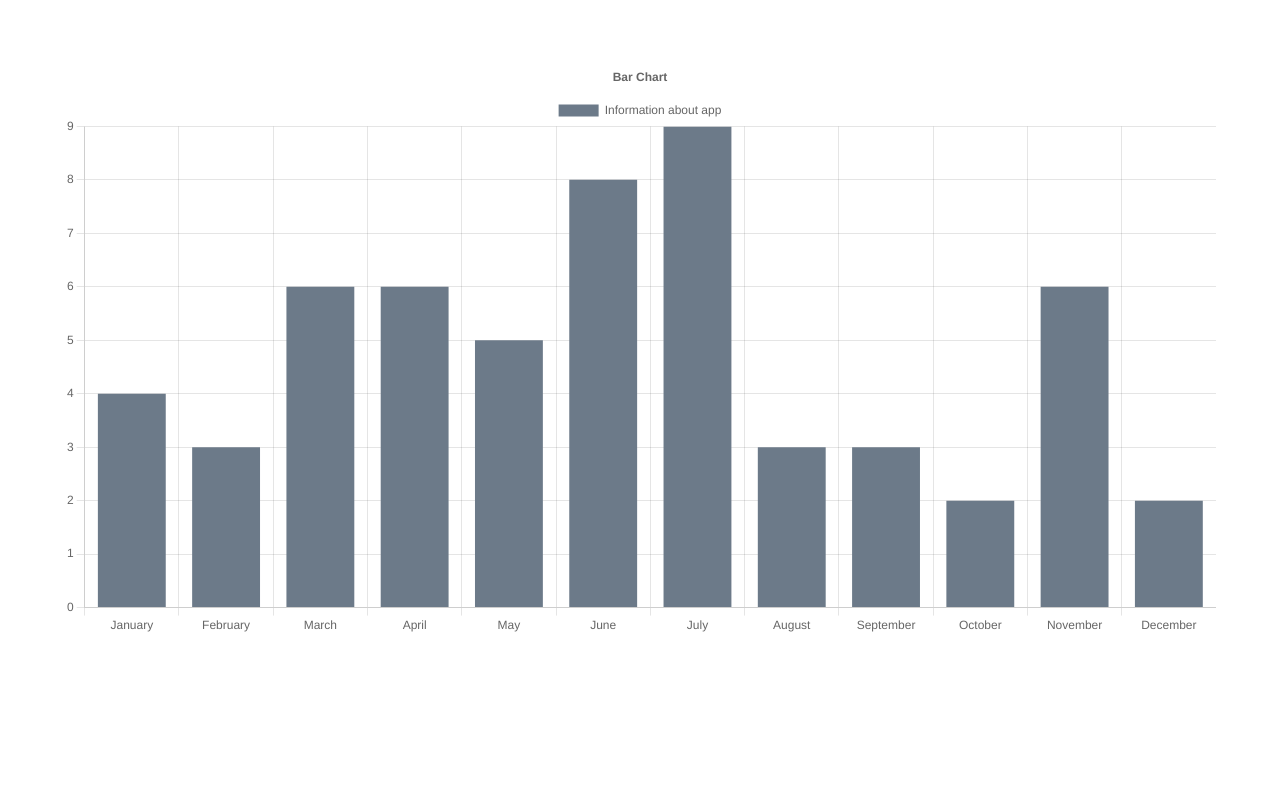
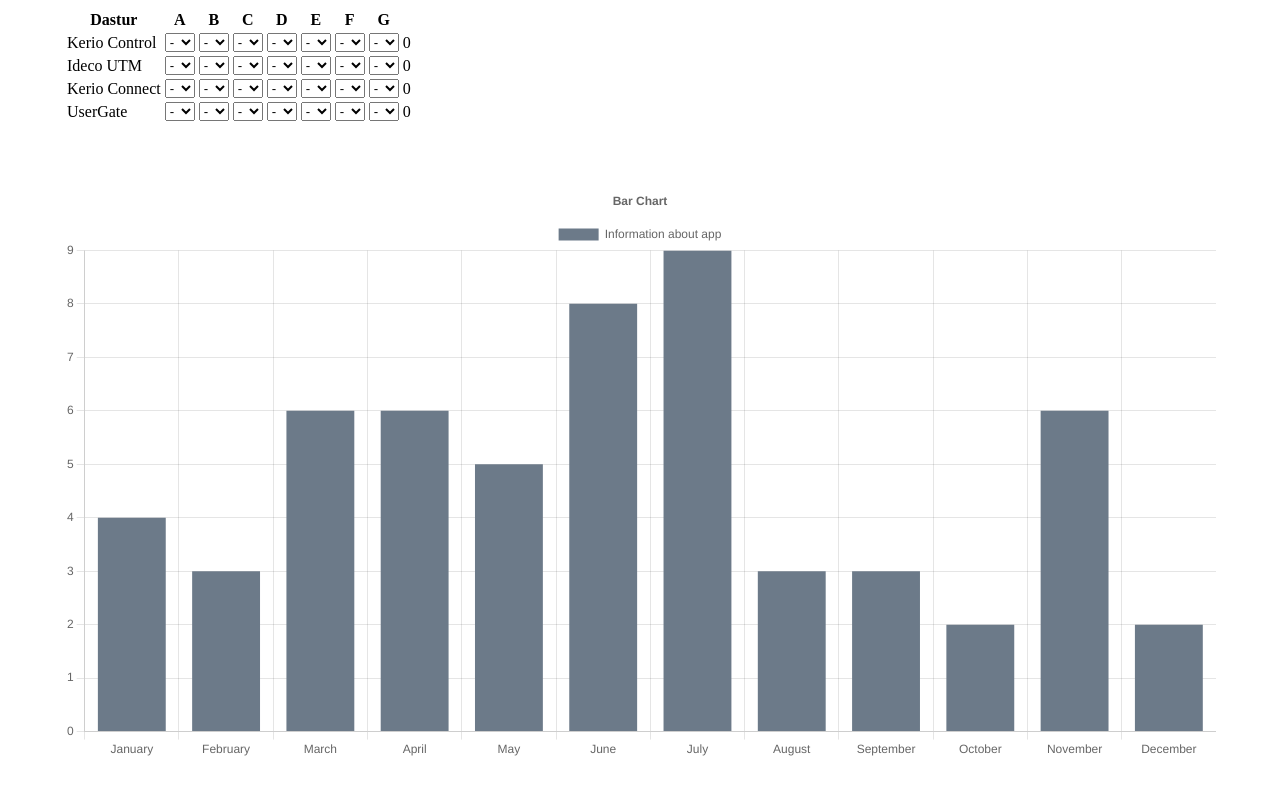
Before and after one commit to muhammadjonqilichev/test-app, a React (Create React App) app: page / in a window 1280 px wide. Shown: the top 785 px of the page. Built offline with nearby package versions, Linux system fonts and the light colour scheme.

Commit message:
added table

```diff
--- a/src/App.js
+++ b/src/App.js
@@ -1,5 +1,5 @@
 import React from "react";
-// import TablePart from "./components/tablePart/TablePart";
+import TablePart from "./components/tablePart/TablePart";
 import { Container } from "@mui/material";
 import { BarChart } from "./components/Bar/Bar";
 import { InfoPart } from "./components/Introductions/InfoPart";
@@ -8,7 +8,7 @@
   return (
     <div className="App">
       <Container>
-        {/* <TablePart/> */}
+        <TablePart/>
         <BarChart/>
         <InfoPart/>
       </Container>
--- a/src/components/tablePart/TablePart.jsx
+++ b/src/components/tablePart/TablePart.jsx
@@ -1,83 +1,121 @@
-// import React from "react";
+import React, { useState, useRef } from "react";
 // import styles from "./TablePart.module.scss";
-// import { Table, TableRow } from "@mui/material";
 
-// const TablePart = () => {
-//   return (
-//     <div>
-//       <table>
-//         <ol>
-//           <li>
-//             <tr>
-//               <th>Company</th>
-//               <th>Contact</th>
-//               <th>Country</th>
-//             </tr>
-//             <tr>
-//               <td>
-//                 <select name="yes/no">
-//                   <option value="+">+</option>
-//                   <option value="-">-</option>
-//                 </select>
-//               </td>
-//               <td>
-//                 <select name="yes/no">
-//                   <option value="+">+</option>
-//                   <option value="-">-</option>
-//                 </select>
-//               </td>
-//             </tr>
-//           </li>
-//           <li>
-//             <td>
-//               <select name="yes/no">
-//                 <option value="+">+</option>
-//                 <option value="-">-</option>
-//               </select>
-//             </td>
-//           </li>
-//           <li>
-//             <td>
-//               <select name="yes/no">
-//                 <option value="+">+</option>
-//                 <option value="-">-</option>
-//               </select>
-//             </td>
-//           </li>
-//           <li>
-//             <td>
-//               <select name="yes/no">
-//                 <option value="+">+</option>
-//                 <option value="-">-</option>
-//               </select>
-//             </td>
-//           </li>
-//           <li>
-//             <tr>
-//               <td>
-//                 <select name="yes/no">
-//                   <option value="+">+</option>
-//                   <option value="-">-</option>
-//                 </select>
-//               </td>
-//               <td>
-//                 <select name="yes/no">
-//                   <option value="+">+</option>
-//                   <option value="-">-</option>
-//                 </select>
-//               </td>
-//               <td>
-//                 <select name="yes/no">
-//                   <option value="+">+</option>
-//                   <option value="-">-</option>
-//                 </select>
-//               </td>
-//             </tr>
-//           </li>
-//         </ol>
-//       </table>
-//     </div>
-//   );
-// };
+export default function TablePart() {
+  const colNames = ["Dastur", "A", "B", "C", "D", "E", "F", "G"];
+  const rowNames = ["A", "B", "C", "D", "E", "F", "G"];
 
-// export default TablePart;
+
+
+  const [inputValue, setInputValue] = useState(0);
+  var count = useRef(0)
+  const getValues = (e) => {
+    if (e.target.value === '+') {
+      console.log(Number(count.current = count.current + 1));
+      setInputValue(count.current)
+    }else{
+      Number(count.current = count.current -1)
+      setInputValue(count.current)
+    }
+  }
+
+
+  const [inputValue2, setInputValue2] = useState(0);
+  var count2 = useRef(0)
+  const getValues2 = (e) => {
+    if (e.target.value === '+') {
+      Number(count2.current = count2.current + 1);
+      setInputValue2(count2.current)
+    }else{
+      Number(count2.current = count2.current -1)
+      setInputValue2(count2.current)
+    }
+  }
+
+
+  const [inputValue3, setInputValue3] = useState(0);
+  var count3 = useRef(0)
+  const getValues3 = (e) => {
+    if (e.target.value === '+') {
+     Number(count3.current = count3.current + 1);
+      setInputValue3(count3.current)
+    }else{
+      Number(count3.current = count3.current -1)
+      setInputValue3(count3.current)
+    }
+  }
+
+
+  const [inputValue4, setInputValue4] = useState(0);
+  var count4 = useRef(0)
+  const getValues4 = (e) => {
+    if (e.target.value === '+') {
+      Number(count4.current = count4.current + 1);
+      setInputValue4(count4.current)
+    }else{
+      Number(count4.current = count4.current -1)
+      setInputValue4(count4.current)
+    }
+  }
+  return (
+    <div>
+      <table>
+        <tr>
+          {colNames.map((colName) => (
+            <th key={colName}>{colName}</th>
+          ))}
+        </tr>
+        <tbody>
+          <tr>
+            <td>Kerio Control</td>
+            {rowNames.map((colName) => (
+              <td key={colName}>
+                <select onChange={getValues}>
+                  <option value="-">-</option>
+                  <option value="+">+</option>
+                </select>
+              </td>
+            ))}
+            <td>{inputValue}</td>
+          </tr>
+          <tr>
+            <td>Ideco UTM</td>
+            {rowNames.map((colName) => (
+              <td key={colName}>
+                <select onChange={getValues2}>
+                  <option value="-">-</option>
+                  <option value="+">+</option>
+                </select>
+              </td>
+            ))}
+            <td>{inputValue2}</td>
+          </tr>
+         <tr>
+            <td>Kerio Connect</td>
+            {rowNames.map((colName) => (
+              <td key={colName}>
+                <select onChange={getValues3}>
+                  <option value="-">-</option>
+                  <option value="+">+</option>
+                </select>
+              </td>
+            ))}
+            <td>{inputValue3}</td>
+          </tr>
+          <tr>
+            <td>UserGate</td>
+            {rowNames.map((colName) => (
+              <td key={colName}>
+                <select onChange={getValues4}>
+                  <option value="-">-</option>
+                  <option value="+">+</option>
+                </select>
+              </td>
+            ))}
+            <td>{inputValue4}</td>
+          </tr>
+        </tbody>
+      </table>
+    </div>
+  );
+}
--- a/src/components/tablePart/TablePart.module.scss
+++ b/src/components/tablePart/TablePart.module.scss
@@ -3,9 +3,10 @@
   font-size: 30px;
 }
 
-th, td {
+th, td, td {
   text-align: center;
-  border: .5px solid #000;
+  border: .3px solid black;
+  width: 100px;
 }
 
 select, option {
```
Also changed, not shown: 2 other files (tests, documents, lock files or other folders).
